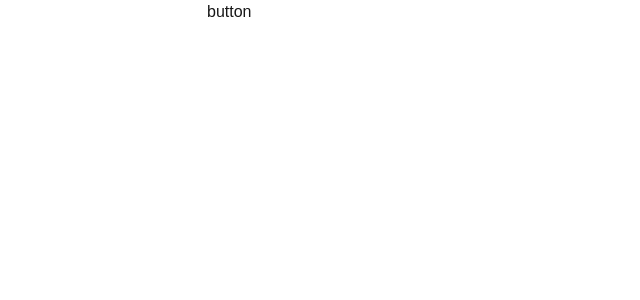
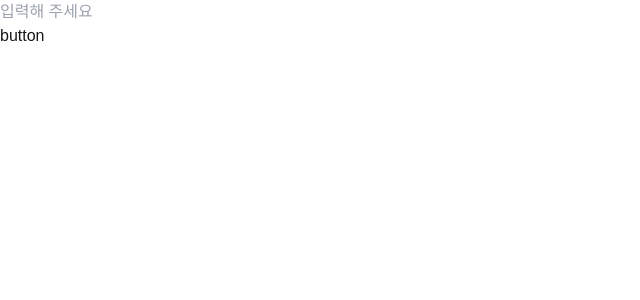
Before and after one commit to rae-han/lecture-nextjs-app-router-practice, a Next.js app: page /form in a window 1280 px wide. Shown: the top 300 px of the page, without its empty margins (0-640 px from the left). Built offline with nearby package versions, Linux system fonts and the light colour scheme.

Commit message:
feature: form input 컴포넌트 생성

```diff
--- a/src/app/form/page.tsx
+++ b/src/app/form/page.tsx
@@ -1,13 +1,13 @@
 import React from 'react';
 import Form from '@components/Form';
-import Input from '@components/Input';
 import Button from '@components/Button';
+import FormInput from '@components/FormInput';
 
 const Page = () => {
   return (
     <Form>
-      <Input />
-      <Button />
+      <FormInput placeholder={'입력해 주세요'} />
+      <Button type={'submit'} />
     </Form>
   );
 };
--- /dev/null
+++ b/src/components/FormInput.tsx
@@ -0,0 +1,20 @@
+import React from 'react';
+import Input from '@components/Input';
+
+interface Props {
+  placeholder?: string;
+  errors?: string[];
+}
+
+const FormInput = ({ placeholder = '', errors = [] }: Props) => {
+  return (
+    <div>
+      <Input placeholder={placeholder} />
+      {errors.map((error, index) => (
+        <p key={index}>{error}</p>
+      ))}
+    </div>
+  );
+};
+
+export default FormInput;
--- a/src/components/Input.tsx
+++ b/src/components/Input.tsx
@@ -1,8 +1,12 @@
 import React from 'react';
 
-const Input = () => {
+interface Prosp {
+  placeholder: string;
+}
+
+const Input = ({placeholder}: Prosp) => {
   return (
-    <input />
+    <input placeholder={placeholder} />
   );
 };
 
```
